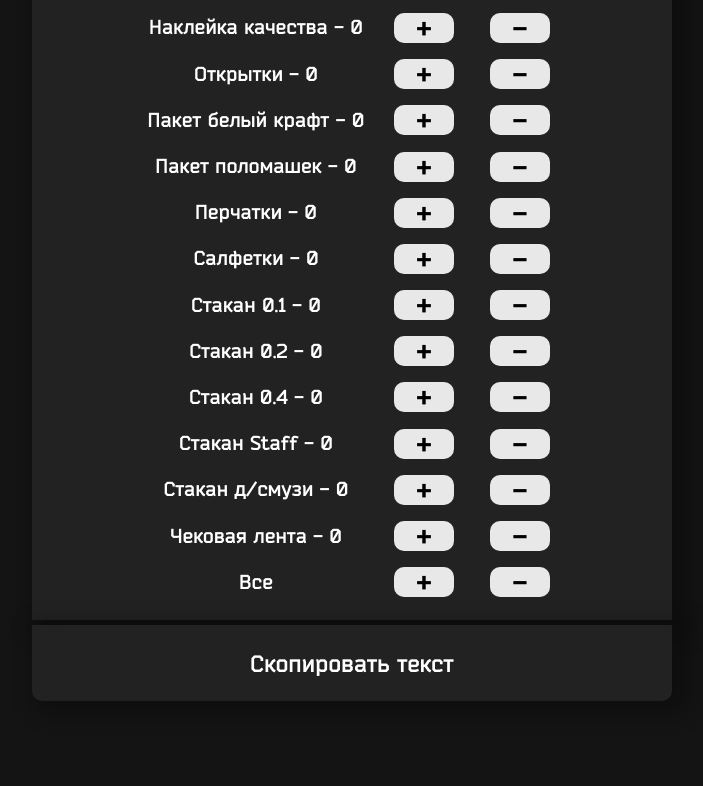
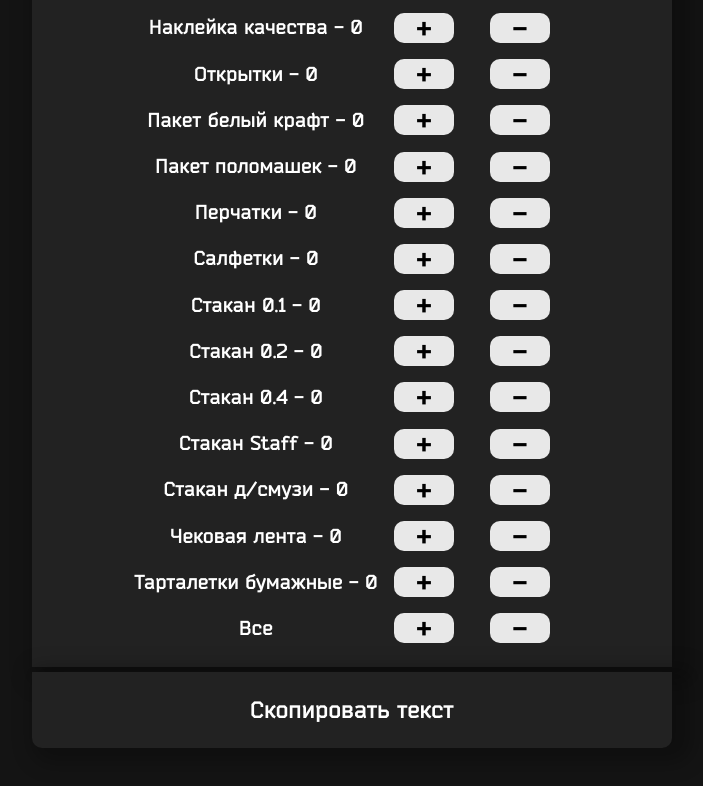
Before and after one commit to Stalker-Antikvar/Macaronica_TS-02.11.24, a plain HTML site: page index.html in a window 1280 px wide. Shown: the part 4137-4923 px from the top of the page, without its empty margins (288-991 px from the left). Drawn offline with Linux system fonts and the light colour scheme; files whose address does not match are found by name.

Commit message:
Add files via upload

```diff
--- a/index.html
+++ b/index.html
@@ -488,6 +488,11 @@
             <div class="button">+</div>
             <div class="button">-</div>
         </div>
+        <div class="Block_1_2" data-name="Тарталетки бумажные" data-quantity="0" data-multiplier="0">
+            <h4 class="Text"></h4>
+            <div class="button">+</div>
+            <div class="button">-</div>
+        </div>
 
         <div class="Block_1_2" data-name="Все" data-quantity="0" data-multiplier="Tex_2">
             <h4 class="Text"></h4>
```
